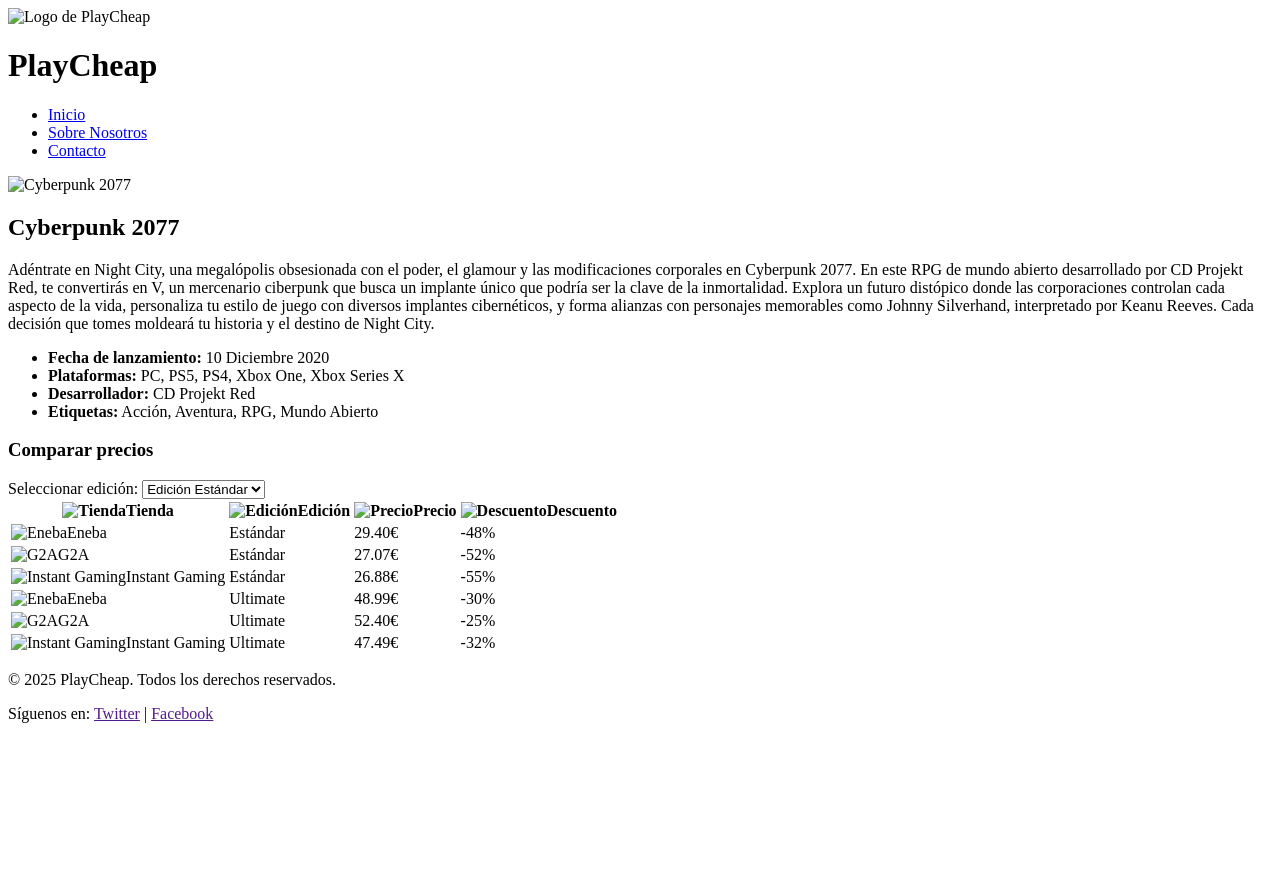
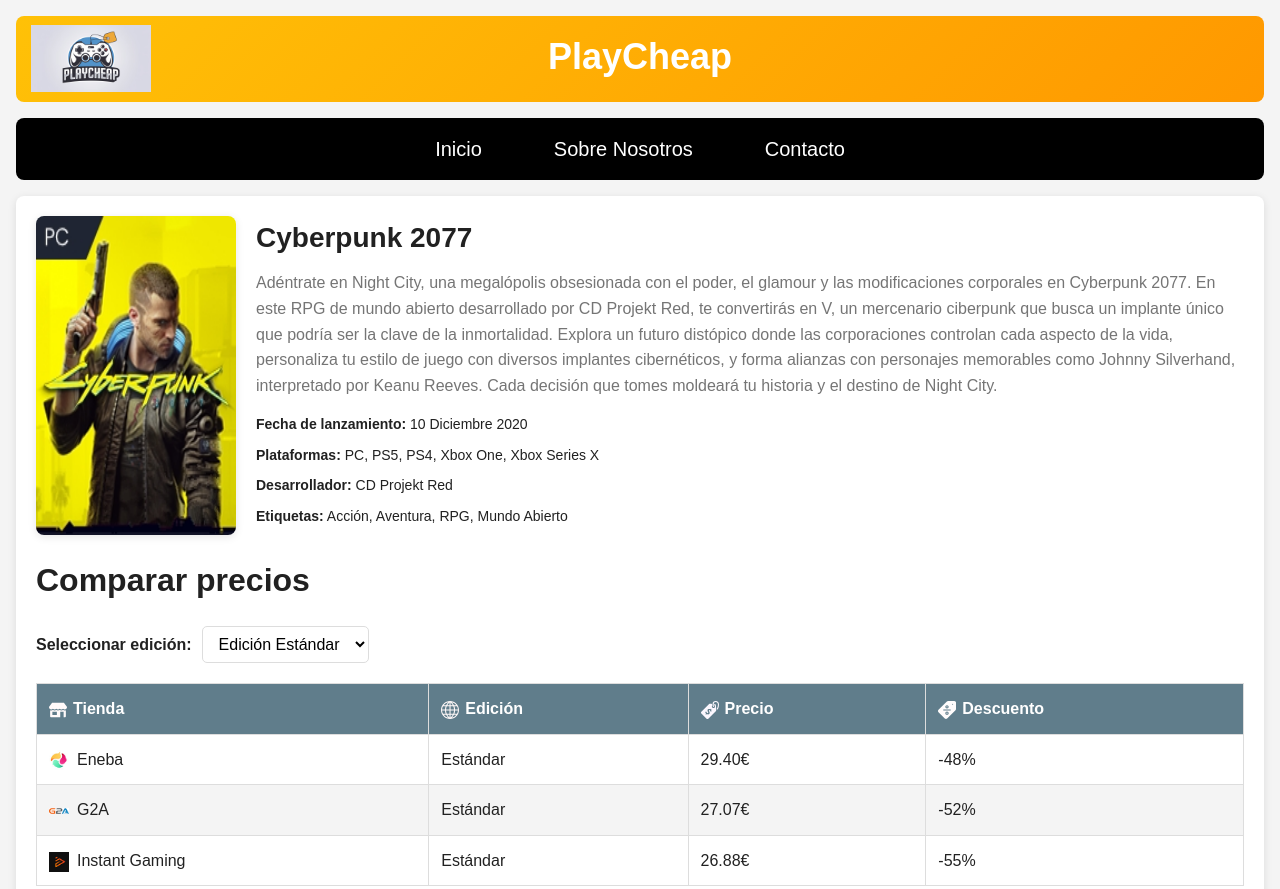
Before and after one commit to PolCubo/Practica-M04-UF1, a plain HTML site: page pages/game-details/CyberPunk.html in a window 1280 px wide. Shown: the top 889 px of the page. Before the commit the page ends 800 px from the top, so only its background shows below. Drawn offline with Linux system fonts and the light colour scheme; the site is published under a folder, as on GitHub Pages, so addresses that start at the root find nothing.

Commit message:
feat: :zap: fix all relative paths for gGthub Pages

```diff
--- a/pages/game-details/CyberPunk.html
+++ b/pages/game-details/CyberPunk.html
@@ -4,26 +4,26 @@
     <meta charset="UTF-8">
     <meta name="viewport" content="width=device-width, initial-scale=1.0">
     <title>Detalles del juego - PlayCheap</title>
-    <link rel="stylesheet" href="/styles/game-details.css">
-    <link rel="icon" href="/assets/img/LogoPrincipal.jpeg" type="image/jpeg">
+    <link rel="stylesheet" href="../../styles/game-details.css">
+    <link rel="icon" href="../../assets/img/LogoPrincipal.jpeg" type="image/jpeg">
 </head>
 <body>
     <header class="header">
-        <img src="/assets/img/LogoPrincipal.jpeg" alt="Logo de PlayCheap" class="logo">
+        <img src="../../assets/img/LogoPrincipal.jpeg" alt="Logo de PlayCheap" class="logo">
         <h1 class="title">PlayCheap</h1>
     </header>
 
     <nav class="navbar">
         <ul class="nav-list">
-            <li class="nav-item"><a href="/index.html" class="nav-link">Inicio</a></li>
-            <li class="nav-item"><a href="/pages/sobre_nosotros.html" class="nav-link">Sobre Nosotros</a></li>
-            <li class="nav-item"><a href="/pages/contacto.html" class="nav-link">Contacto</a></li>
+            <li class="nav-item"><a href="../../index.html" class="nav-link">Inicio</a></li>
+            <li class="nav-item"><a href="../../pages/sobre_nosotros.html" class="nav-link">Sobre Nosotros</a></li>
+            <li class="nav-item"><a href="../../pages/contacto.html" class="nav-link">Contacto</a></li>
         </ul>
     </nav>
 
     <section class="game-details">
         <div class="game-header">
-            <img src="/assets/img/Cyberpunk2077.webp" alt="Cyberpunk 2077" class="game-cover">
+            <img src="../../assets/img/Cyberpunk2077.webp" alt="Cyberpunk 2077" class="game-cover">
             <div class="game-info">
                 <h2 class="game-title">Cyberpunk 2077</h2>
                 <p class="game-description">
@@ -52,28 +52,28 @@
             <table class="price-table">
                 <thead>
                     <tr>
-                        <th><img src="/assets/img/tiendaTable.svg" alt="Tienda" class="table-icon">Tienda</th>
-                        <th><img src="/assets/img/RegionTable.svg" alt="Edición" class="table-icon">Edición</th>
-                        <th><img src="/assets/img/PrecioTable.svg" alt="Precio" class="table-icon">Precio</th>
-                        <th><img src="/assets/img/DescuentoTable.svg" alt="Descuento" class="table-icon">Descuento</th>
+                        <th><img src="../../assets/img/tiendaTable.svg" alt="Tienda" class="table-icon">Tienda</th>
+                        <th><img src="../../assets/img/RegionTable.svg" alt="Edición" class="table-icon">Edición</th>
+                        <th><img src="../../assets/img/PrecioTable.svg" alt="Precio" class="table-icon">Precio</th>
+                        <th><img src="../../assets/img/DescuentoTable.svg" alt="Descuento" class="table-icon">Descuento</th>
                     </tr>
                 </thead>
                 <tbody>
                     <!-- Edición Estándar -->
                     <tr class="standard-row">
-                        <td><img src="/assets/img/logoEneba.png" alt="Eneba" class="store-table-icon">Eneba</td>
+                        <td><img src="../../assets/img/logoEneba.png" alt="Eneba" class="store-table-icon">Eneba</td>
                         <td>Estándar</td>
                         <td>29.40€</td>
                         <td>-48%</td>
                     </tr>
                     <tr class="standard-row">
-                        <td><img src="/assets/img/logoG2A.png" alt="G2A" class="store-table-icon">G2A</td>
+                        <td><img src="../../assets/img/logoG2A.png" alt="G2A" class="store-table-icon">G2A</td>
                         <td>Estándar</td>
                         <td>27.07€</td>
                         <td>-52%</td>
                     </tr>
                     <tr class="standard-row">
-                        <td><img src="/assets/img/logoInstantGaming.png" alt="Instant Gaming" class="store-table-icon">Instant Gaming</td>
+                        <td><img src="../../assets/img/logoInstantGaming.png" alt="Instant Gaming" class="store-table-icon">Instant Gaming</td>
                         <td>Estándar</td>
                         <td>26.88€</td>
                         <td>-55%</td>
@@ -81,19 +81,19 @@
 
                     <!-- Edición Ultimate -->
                     <tr class="deluxe-row">
-                        <td><img src="/assets/img/logoEneba.png" alt="Eneba" class="store-table-icon">Eneba</td>
+                        <td><img src="../../assets/img/logoEneba.png" alt="Eneba" class="store-table-icon">Eneba</td>
                         <td>Ultimate</td>
                         <td>48.99€</td>
                         <td>-30%</td>
                     </tr>
                     <tr class="deluxe-row">
-                        <td><img src="/assets/img/logoG2A.png" alt="G2A" class="store-table-icon">G2A</td>
+                        <td><img src="../../assets/img/logoG2A.png" alt="G2A" class="store-table-icon">G2A</td>
                         <td>Ultimate</td>
                         <td>52.40€</td>
                         <td>-25%</td>
                     </tr>
                     <tr class="deluxe-row">
-                        <td><img src="/assets/img/logoInstantGaming.png" alt="Instant Gaming" class="store-table-icon">Instant Gaming</td>
+                        <td><img src="../../assets/img/logoInstantGaming.png" alt="Instant Gaming" class="store-table-icon">Instant Gaming</td>
                         <td>Ultimate</td>
                         <td>47.49€</td>
                         <td>-32%</td>
@@ -111,6 +111,6 @@
         </p>
     </footer>
 
-    <script src="/js/edition-selector.js"></script>
+    <script src="../../js/edition-selector.js"></script>
 </body>
 </html>
```
Also changed, not shown: pages/contacto.html (+2 -2 lines), pages/game-details/EldenRing.html (+18 -18 lines), pages/game-details/GodOfWar.html (+18 -18 lines), pages/game-details/Horizon.html (+14 -14 lines), pages/game-details/MonsterHunter.html (+18 -18 lines), pages/game-details/RedDead.html (+18 -18 lines), pages/game-details/TheWitcher3.html (+18 -18 lines), 1 other file.
